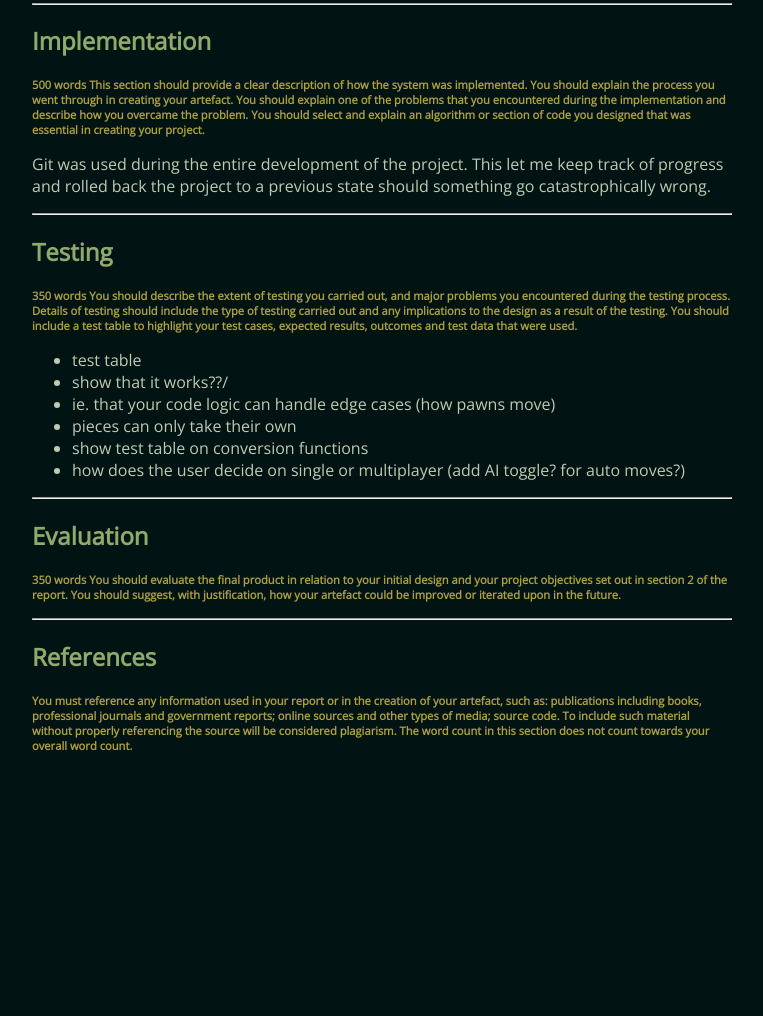
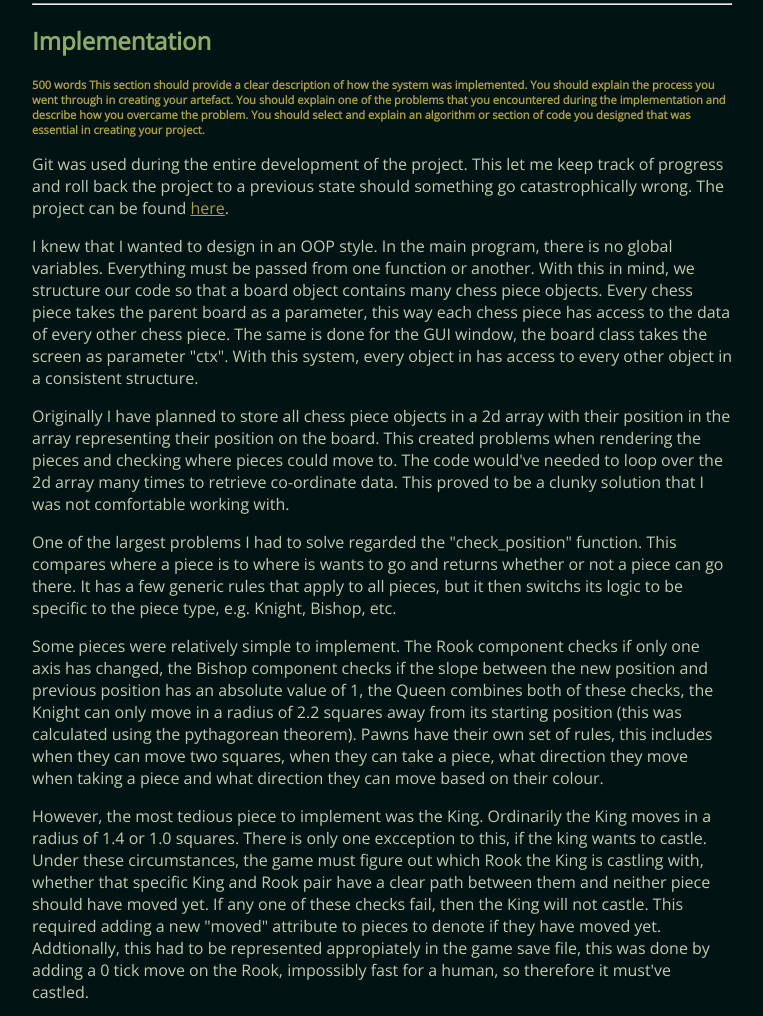
Before and after one commit to NikScorch/Chess, a plain HTML site: page web/index.html in a window 1280 px wide. Shown: the part 6387-7403 px from the top of the page, without its empty margins (258-1021 px from the left). Before the commit the page ends 7156 px from the top, so only its background shows below. Drawn offline with nearby package versions, Linux system fonts and the light colour scheme.

Commit message:
Implementation completed (?)

```diff
--- a/web/index.html
+++ b/web/index.html
@@ -364,10 +364,45 @@
                     creating your project.
                 </h3>
                 <p>
-                    Git was used during the entire development of the project. This let me keep track of progress and rolled back the project to a previous state should something go catastrophically wrong.
+                    Git was used during the entire development of the project. This let me keep track of progress and
+                    roll back the project to a previous state should something go catastrophically wrong. The project
+                    can be found <a href="https://github.com/NikScorch/Chess">here</a>.
                 </p>
                 <p>
-
+                    I knew that I wanted to design in an OOP style. In the main program, there is no global variables. Everything must
+                    be passed from one function or another. With this in mind, we structure our code so that a board object contains
+                    many chess piece objects. Every chess piece takes the parent board as a parameter, this way each chess piece
+                    has access to the data of every other chess piece. The same is done for the GUI window, the board class takes
+                    the screen as parameter "ctx". With this system, every object in has access to every other object in a consistent
+                    structure.
+                </p>
+                <p>
+                    Originally I have planned to store all chess piece objects in a 2d array with their position in the array representing
+                    their position on the board. This created problems when rendering the pieces and checking where pieces could move to.
+                    The code would've needed to loop over the 2d array many times to retrieve co-ordinate data. This proved to be a clunky
+                    solution that I was not comfortable working with.
+                </p>
+                <p>
+                    One of the largest problems I had to solve regarded the "check_position" function. This compares where a piece is to
+                    where is wants to go and returns whether or not a piece can go there. It has a few generic rules that apply to all
+                    pieces, but it then switchs its logic to be specific to the piece type, e.g. Knight, Bishop, etc.
+                </p>
+                <p>
+                    Some pieces were relatively simple to implement. The Rook component checks if only one axis has changed, the Bishop
+                    component checks if the slope between the new position and previous position has an absolute value of 1, the Queen
+                    combines both of these checks, the Knight can only move in a radius of 2.2 squares away from its starting position
+                    (this was calculated using the pythagorean theorem). Pawns have their own set of rules, this includes when they can
+                    move two squares, when they can take a piece, what direction they move when taking a piece and what direction they can
+                    move based on their colour.
+                </p>
+                <p>
+                    However, the most tedious piece to implement was the King. Ordinarily the King moves in a radius of 1.4 or 1.0 squares.
+                    There is only one excception to this, if the king wants to castle. Under these circumstances, the game must figure out
+                    which Rook the King is castling with, whether that specific King and Rook pair have a clear path between them and neither
+                    piece should have moved yet. If any one of these checks fail, then the King will not castle. This required adding a new
+                    "moved" attribute to pieces to denote if they have moved yet. Addtionally, this had to be represented appropiately in
+                    the game save file, this was done by adding a 0 tick move on the Rook, impossibly fast for a human, so therefore it must've
+                    castled.
                 </p>
             </div>
         </div>
```
